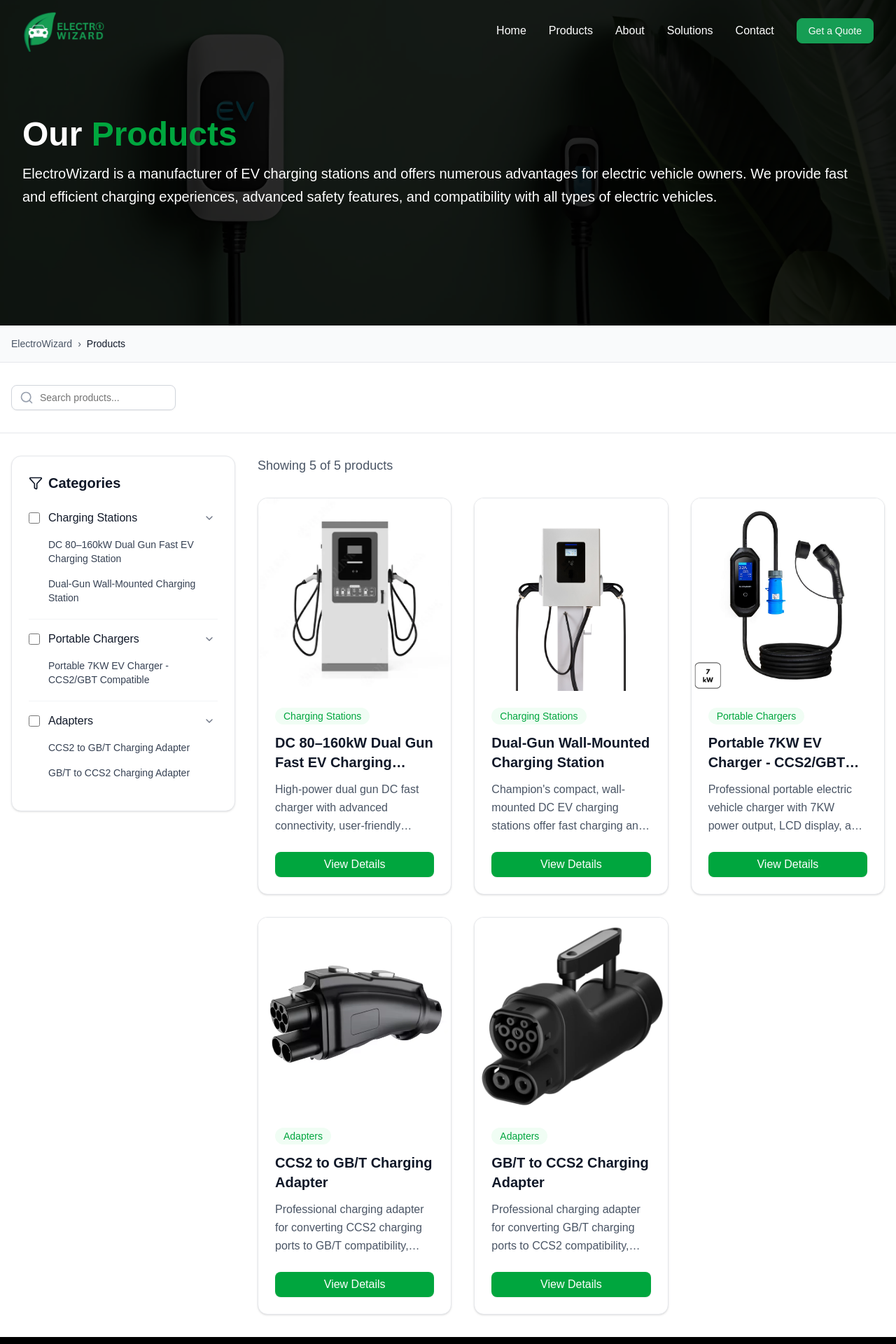
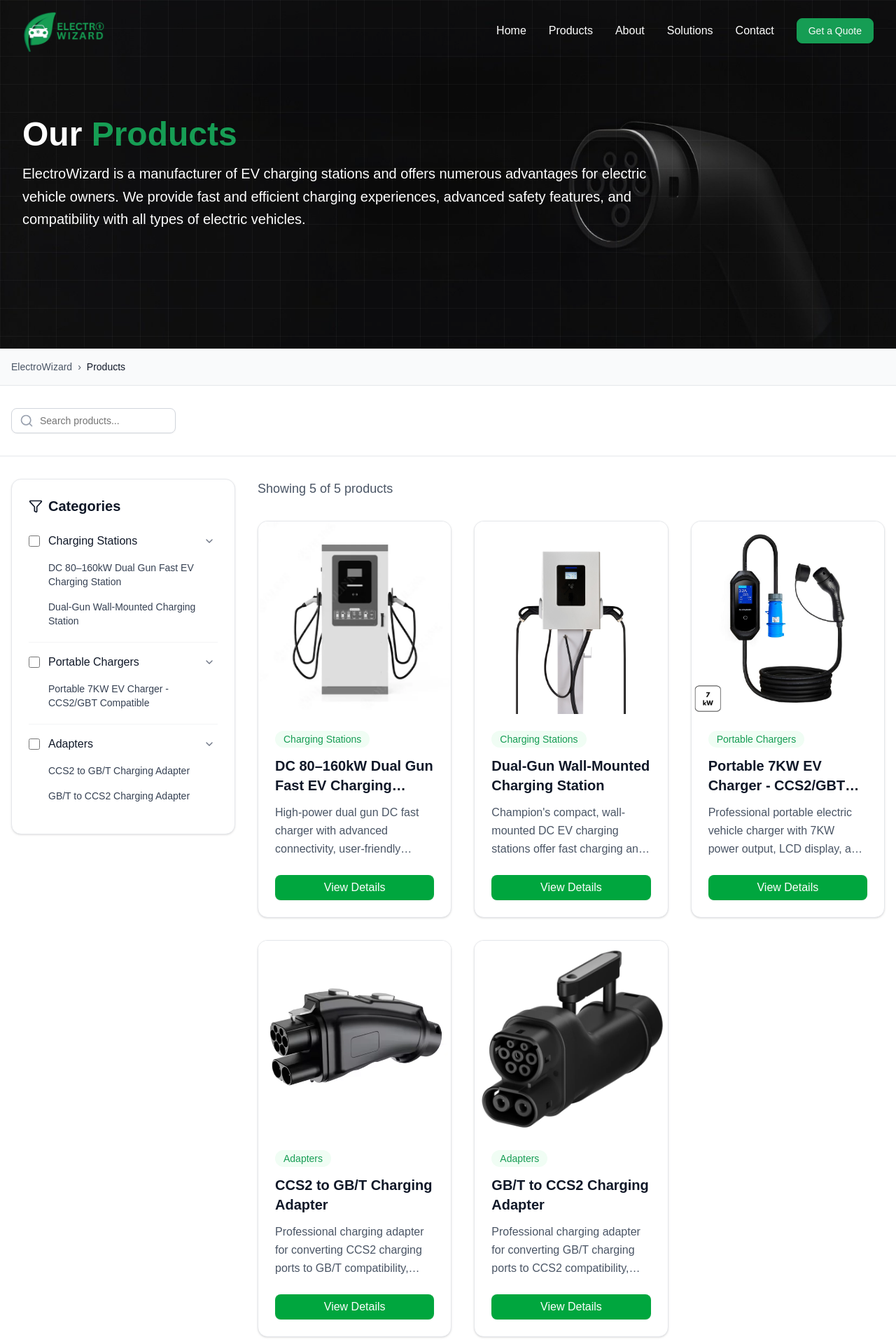
Before and after one commit to Ditsanp/Electrowizard-Web, a Next.js app: page /products in a window 1280 px wide. Shown: the top 1920 px of the page at 70% size. Built offline with nearby package versions, Linux system fonts and the light colour scheme; a web font is replaced by a local one.

Commit message:
feat: add images for About Us and Products sections; update layout and styles

```diff
--- a/src/app/about-us/page.tsx
+++ b/src/app/about-us/page.tsx
@@ -2,14 +2,22 @@
 import { Button } from "@/components/ui/button";
 import { Card, CardContent } from "@/components/ui/card";
 import { Zap, Shield, Briefcase, Rocket, Users, Leaf, Cpu } from "lucide-react";
-import Image from "next/image";
 
 export default function AboutUsPage() {
   return (
     <div className="min-h-screen bg-white">
       {/* Hero Section with padding to account for fixed navbar */}
-      <section className="relative bg-gradient-to-r from-green-50 to-green-100 pt-28 pb-20">
-        <div className="absolute inset-0 bg-black"></div>
+      <section className="relative bg-gradient-to-r from-green-50 to-green-100 py-40">
+        <div
+          aria-hidden
+          className="absolute inset-0 z-20 w-full h-full pointer-events-none"
+          style={{
+            backgroundImage:
+              "linear-gradient(rgba(255,255,255,0.04) 1px, transparent 1px), linear-gradient(90deg, rgba(255,255,255,0.04) 1px, transparent 1px)",
+            backgroundSize: "40px 40px",
+          }}
+        />
+        <div className="absolute inset-0 bg-zinc-950"></div>
         <div className="container mx-auto relative z-10">
           <div className="flex flex-col items-center text-center">
             <h1 className="text-4xl md:text-5xl font-bold text-white mb-6">
--- a/src/app/globals.css
+++ b/src/app/globals.css
@@ -147,3 +147,7 @@
     @apply mx-auto px-4;
   }
 }
+
+html {
+  scroll-behavior: smooth;
+}
--- a/src/app/solutions/page.tsx
+++ b/src/app/solutions/page.tsx
@@ -1,13 +1,6 @@
 "use client";
 import { Button } from "@/components/ui/button";
 import { Card, CardContent } from "@/components/ui/card";
-import {
-  Select,
-  SelectContent,
-  SelectItem,
-  SelectTrigger,
-  SelectValue,
-} from "@/components/ui/select";
 import {
   Accordion,
   AccordionContent,
@@ -22,19 +15,28 @@
     <div>
       <section className="relative py-42">
         <Image
-          src="/pagehero.webp"
+          src="/page-hero.jpg"
           alt="Products Hero"
-          className="absolute inset-0 object-cover w-full h-full object-top"
+          className="absolute inset-0 object-cover object-center w-full h-full"
           fill
           quality={100}
         />
-        <div className="absolute inset-0 bg-black/80"></div>
+        <div
+          aria-hidden
+          className="absolute inset-0 z-20 w-full h-full pointer-events-none"
+          style={{
+            backgroundImage:
+              "linear-gradient(rgba(255,255,255,0.04) 1px, transparent 1px), linear-gradient(90deg, rgba(255,255,255,0.04) 1px, transparent 1px)",
+            backgroundSize: "40px 40px",
+          }}
+        />
+        <div className="absolute inset-0 bg-black/20"></div>
         <div className="container mx-auto relative z-10">
           <div className="flex flex-col items-start text-left">
             <h1 className="text-3xl md:text-4xl lg:text-5xl font-bold text-white mb-4">
               Solutions for Every EV Charging Need
             </h1>
-            <p className="lg:text-xl text-white text-left leading-relaxed">
+            <p className="lg:text-xl text-white text-left lg:max-w-3xl leading-relaxed">
               Explore our range of EV charging solutions designed to meet the
               needs of every electric vehicle owner, from home charging to
               commercial installations.
--- a/src/components/global/site-footer.tsx
+++ b/src/components/global/site-footer.tsx
@@ -118,7 +118,7 @@
         </div>
 
         <motion.div
-          className="mt-12 pt-8 border-t border-muted flex flex-col md:flex-row justify-between items-center gap-4"
+          className="mt-12 pt-8 border-t border-gray-700 flex flex-col md:flex-row justify-between items-center gap-4"
           initial={{ opacity: 0 }}
           whileInView={{ opacity: 1 }}
           viewport={{ once: true }}
--- a/src/components/global/site-header.tsx
+++ b/src/components/global/site-header.tsx
@@ -15,7 +15,7 @@
   { name: "Products", href: "/products" },
   { name: "About", href: "/about-us" },
   { name: "Solutions", href: "/solutions" },
-  { name: "Contact", href: "#contact" },
+  { name: "Contact", href: "/#contact" },
 ];
 
 export function SiteHeader() {
--- a/src/components/products/product-card.tsx
+++ b/src/components/products/product-card.tsx
@@ -1,11 +1,14 @@
+"use client";
 import { motion } from "framer-motion";
 import { Card, CardContent } from "@/components/ui/card";
 import { Button } from "@/components/ui/button";
 import Link from "next/link";
 import { Eye } from "lucide-react";
+import Image from "next/image";
+import { Product } from "@/constants/products";
 
 export interface ProductCardProps {
-  product: any;
+  product: Product;
   index: number;
 }
 
@@ -20,7 +23,9 @@
       <Card className="group hover:shadow-lg transition-all duration-300 border border-gray-200 overflow-hidden h-full flex flex-col py-0">
         <div className="relative">
           <div className="aspect-square max-h-72 mx-auto bg-white overflow-hidden">
-            <img
+            <Image
+              width={300}
+              height={300}
               src={product.image || "/placeholder.svg"}
               alt={product.name}
               className="w-full h-full object-cover group-hover:scale-105 transition-transform duration-300"
@@ -36,7 +41,7 @@
         </div>
         <CardContent className="px-6 pb-6 flex-1 flex flex-col">
           <div className="mb-3">
-            <span className="text-sm text-green-600 font-medium bg-green-50 px-3 py-1 rounded-full">
+            <span className="text-sm text-brand-primary font-medium bg-green-50 px-3 py-1 rounded-full">
               {product.category}
             </span>
           </div>
@@ -48,7 +53,7 @@
           </p>
           <div className="mt-auto">
             <Link href={`/products/${product.id}`}>
-              <Button className="w-full bg-green-600 hover:bg-green-700 text-white text-base py-3">
+              <Button className="w-full cursor-pointer bg-green-600 hover:bg-green-700 text-white text-base py-3">
                 View Details
               </Button>
             </Link>
--- a/src/components/products/products-hero.tsx
+++ b/src/components/products/products-hero.tsx
@@ -4,19 +4,28 @@
   return (
     <section className="relative py-42">
       <Image
-        src="/pagehero.webp"
+        src="/page-hero.jpg"
         alt="Products Hero"
-        className="absolute inset-0 object-cover w-full h-full object-top"
+        className="absolute inset-0 object-cover object-center w-full h-full"
         fill
         quality={100}
       />
-      <div className="absolute inset-0 bg-black/80"></div>
+      <div
+        aria-hidden
+        className="absolute inset-0 z-20 w-full h-full pointer-events-none"
+        style={{
+          backgroundImage:
+            "linear-gradient(rgba(255,255,255,0.04) 1px, transparent 1px), linear-gradient(90deg, rgba(255,255,255,0.04) 1px, transparent 1px)",
+          backgroundSize: "40px 40px",
+        }}
+      />
+      <div className="absolute inset-0 bg-black/20"></div>
       <div className="container mx-auto relative z-10">
         <div className="flex flex-col items-start text-left">
           <h1 className="text-4xl md:text-5xl font-bold text-white mb-4">
-            Our <span className="text-green-600">Products</span>
+            Our <span className="text-brand-primary">Products</span>
           </h1>
-          <p className="text-xl text-white mx-auto leading-relaxed">
+          <p className="text-xl lg:max-w-4xl text-white leading-relaxed">
             ElectroWizard is a manufacturer of EV charging stations and offers
             numerous advantages for electric vehicle owners. We provide fast and
             efficient charging experiences, advanced safety features, and
--- a/src/components/sections/contact-section.tsx
+++ b/src/components/sections/contact-section.tsx
@@ -75,7 +75,7 @@
   ];
 
   return (
-    <section className="pb-10 bg-white">
+    <section className="pb-10 bg-white" id="contact">
       <div className="container mx-auto px-4">
         <div>
           {/* Desktop Layout */}
--- a/src/components/sections/hero-section.tsx
+++ b/src/components/sections/hero-section.tsx
@@ -3,6 +3,7 @@
 import { ArrowRight, Zap, ChevronDown } from "lucide-react";
 import { motion } from "framer-motion";
 import Image from "next/image";
+import Link from "next/link";
 
 export function Hero() {
   return (
@@ -71,6 +72,7 @@
               animate={{ opacity: 1, y: 0 }}
               transition={{ delay: 0.7, duration: 0.5 }}
             >
+              <Link href={"/products"} className="w-full">
                 <Button
                   size="lg"
                   className="gap-2 cursor-pointer group relative overflow-hidden bg-brand-primary text-white hover:bg-green-600 transition-colors "
@@ -78,13 +80,16 @@
                   <span className="relative z-10">Explore Products</span>
                   <ArrowRight className="h-4 w-4 transition-transform duration-300 group-hover:translate-x-1 relative z-10" />
                 </Button>
+              </Link>
+              <Link href={"/about-us"} className="w-full">
                 <Button
                   size="lg"
                   variant="outline"
-                className="border-primary/20 text-primary hover:bg-primary/10 hover:text-primary"
+                  className="border-primary/20 text-primary cursor-pointer"
                 >
                   About Us
                 </Button>
+              </Link>
             </motion.div>
 
             <motion.div
```
Also changed, not shown: src/components/sections/about-us-section.tsx (+25 -10 lines), public/about-image.jpg (added), public/page-hero.jpg (added). Lines whose indentation alone changed are shown as unchanged.
